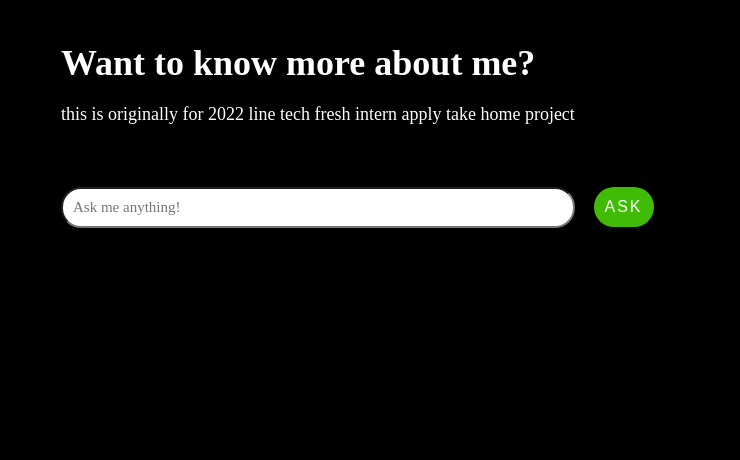
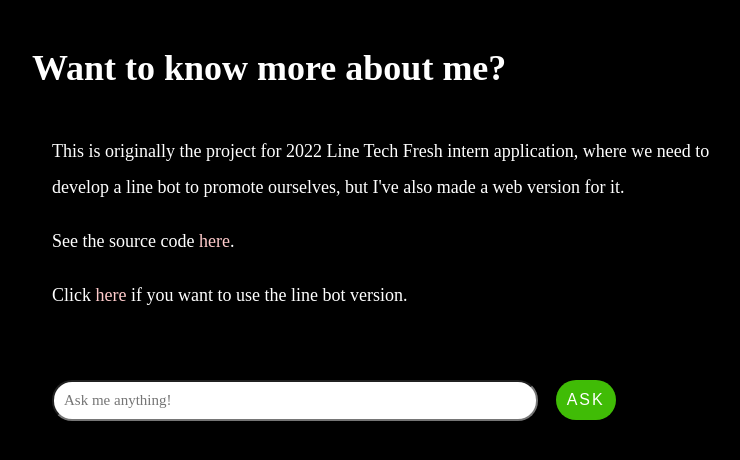
Before and after one commit to dlccyes/dlcc_simp, a Flask app: page / in a window 1280 px wide. Shown: the top 460 px of the page, without its empty margins (258-998 px from the left). Run offline with Flask 2, Linux system fonts and the light colour scheme; parts of the project's set-up code (start-up, migrations or seed data) failed here and were passed over.

Commit message:
add line page and readme

```diff
--- a/app.py
+++ b/app.py
@@ -40,8 +40,12 @@ channel_secret = os.getenv('LINE_BOT_CHANNEL_SECRET')
 handler = WebhookHandler(channel_secret)
 
 @app.route("/")
-def index():
+def index_page():
     return render_template('index.html')
+
+@app.route("/line")
+def add_line_page():
+    return render_template('line.html')
 
 @app.route("/getWebResponse", methods=['POST'])
 def web_response():
--- a/static/style.css
+++ b/static/style.css
@@ -2,15 +2,21 @@ body {
   background-color: #000;
   color: #fff;
   position: absolute;
-  left: 55%;
-  transform: translate(-55%, 0%);
+  left: 50%;
+  transform: translate(-50%, 0%);
   width: 700px;
   margin: auto;
   margin-top: 2%;
   font-size: 18px;
-  line-height: 1.5em;
+  line-height: 2em;
 }
-button, #lastfm_gettoptracks {
+#content {
+  padding: 5px 20px;
+}
+img {
+  border-radius: 15px;
+}
+.btn {
   background-color: #40bc06;
   color: #fff;
   border-radius: 500px;
@@ -23,10 +29,10 @@ button, #lastfm_gettoptracks {
   padding: 10px;
   margin: 2%;
 }
-button:hover {
+.btn:hover {
   background-color: #42d275;
 }
-button:active {
+.btn:active {
   opacity: 0.8;
 }
 a {
@@ -52,3 +58,15 @@ input[type=text] {
   border-left: solid 2px #ffddddb5;
   padding-left: 14px;
 }
+#copy {
+  font-family: Hack;
+}
+#copyBtn {
+  font-family: Hack;
+  background: #ffd7d7d1;
+  border: 0;
+  padding: 2px;
+  border-radius: 5px;
+  color: #000;
+  cursor: pointer;
+}
--- a/templates/index.html
+++ b/templates/index.html
@@ -8,17 +8,21 @@
   <link rel="icon" href="https://i.imgur.com/mypR8sN.png">
 </head>
 <body>
-  <h1>Want to know more about me?</h1>
-  <div>
-    <p>this is originally for 2022 line tech fresh intern apply take home project</p>
+<h1>Want to know more about me?</h1>
+<div id="content">
+  <div id="intro">
+    <p>This is originally the project for 2022 Line Tech Fresh intern application, where we need to develop a line bot to promote ourselves, but I've also made a web version for it.</p>
+    <p>See the source code <a href="https://github.com/dlccyes/dlcc_simp" target="_blank">here</a>.</p>
+    <p>Click <a href="/line" target="_blank">here</a> if you want to use the line bot version.</p>
   </div>
   <br>
   <div id="input_area">
     <input type="text" id="textInput" placeholder="Ask me anything!"></input>
-    <button id='getReply'>ask</button>
+    <button class="btn" id='getReply'>ask</button>
     <!-- <p id="loading">thinking what to reply ....</p> -->
   </div>
-<div id="reply_area"></div>
+  <div id="reply_area"></div>
+</div>
 </body>
 </html>
 <script>
```
Also changed, not shown: templates/line.html (added, +26 -0 lines), README.md.
